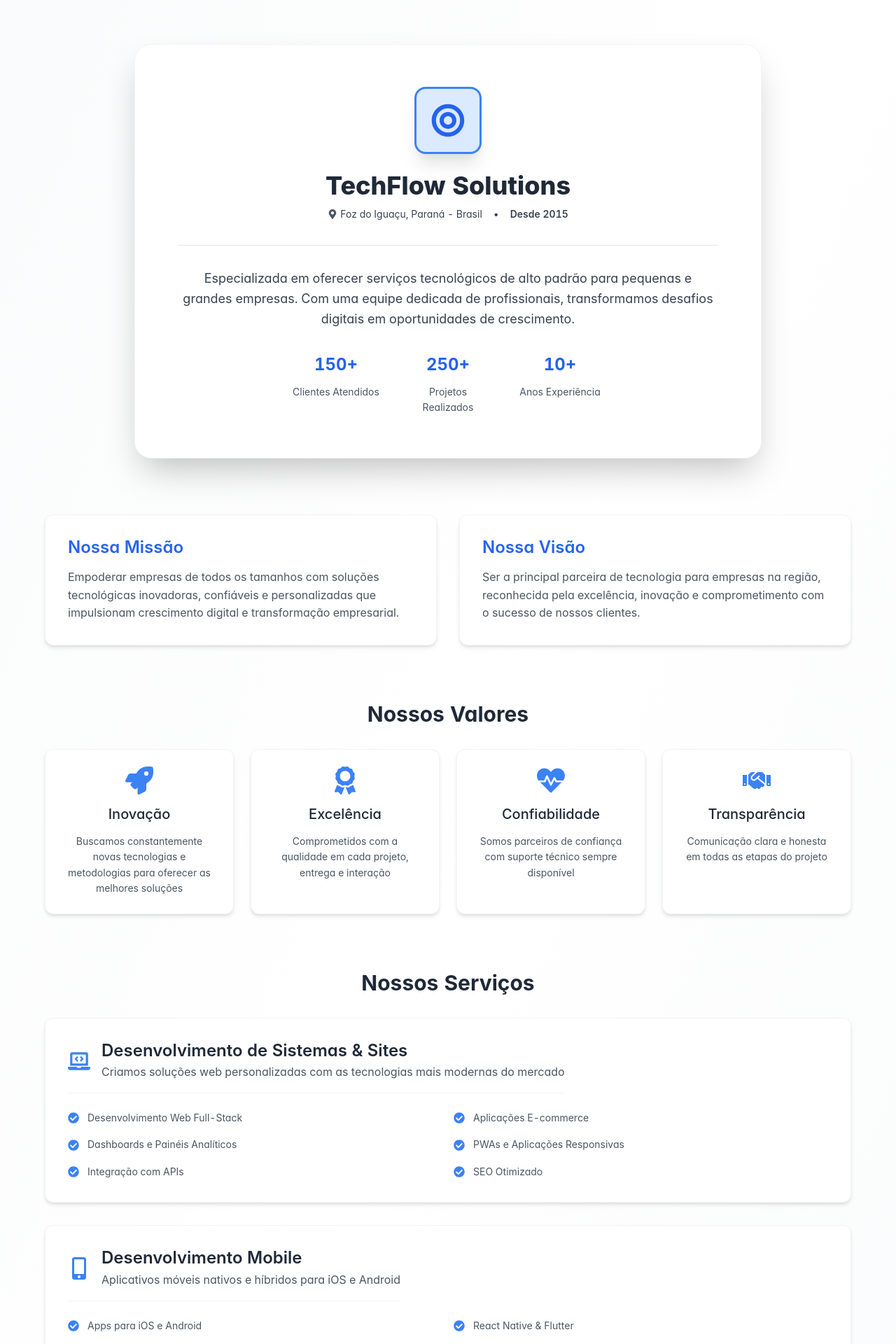
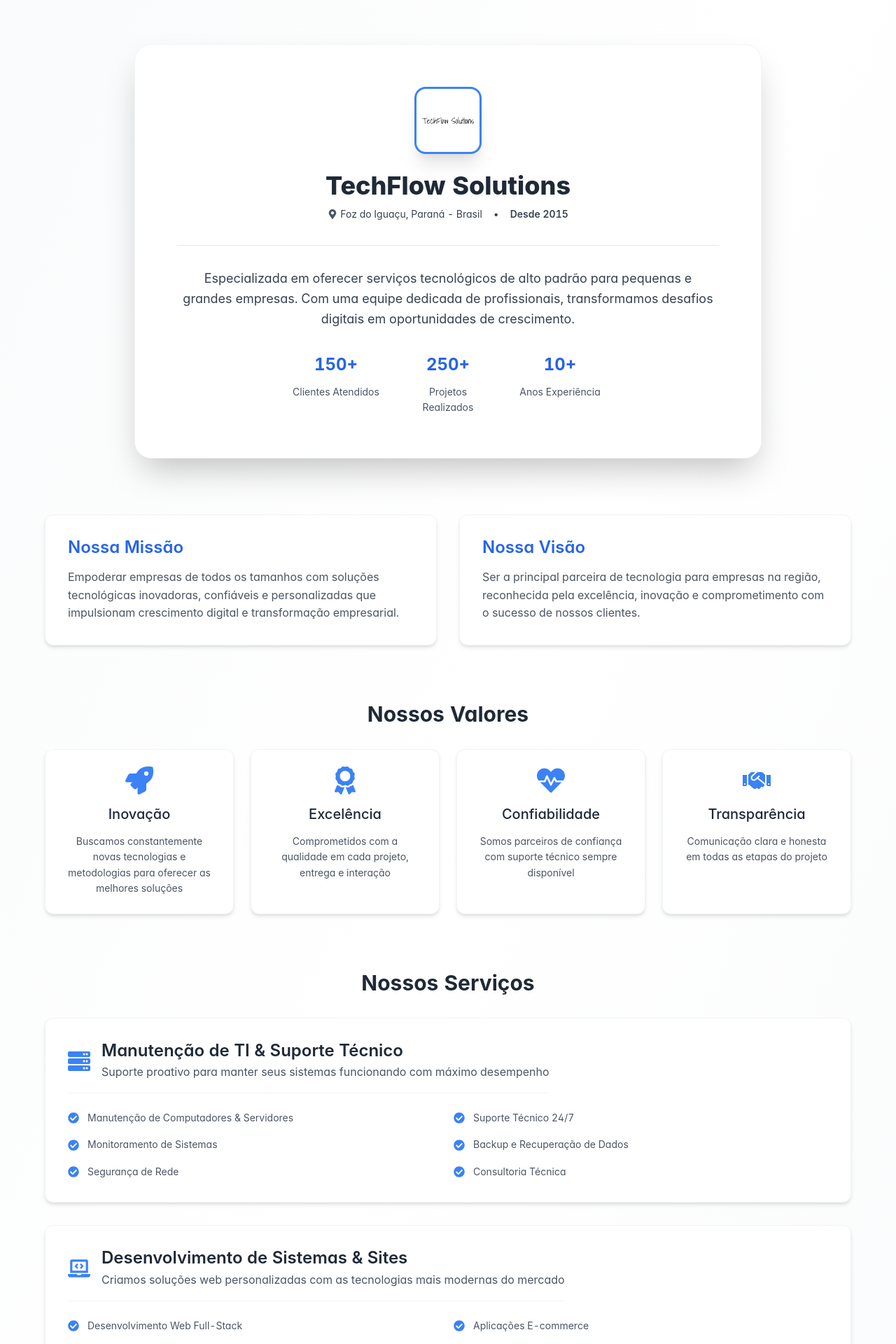
Before and after one commit to luissimon96/techflow-solutions, a React (Vite) app in the folder frontend/: page /sobre in a window 1280 px wide. Shown: the part 360-2280 px from the top of the page at 70% size. Built offline with nearby package versions, Linux system fonts and the light colour scheme.

Commit message:
feat: add IT maintenance and technical support service category to About page

```diff
--- a/frontend/src/pages/About.tsx
+++ b/frontend/src/pages/About.tsx
@@ -28,7 +28,6 @@ import {
   FaCheckCircle,
   FaRocket,
   FaHeartbeat,
-  FaBullseye,
   FaUsers,
   FaHandshake
 } from 'react-icons/fa';
@@ -72,6 +71,19 @@ const values = [
 
 const serviceCategories = [
   {
+    title: 'Manutenção de TI & Suporte Técnico',
+    description: 'Suporte proativo para manter seus sistemas funcionando com máximo desempenho',
+    icon: FaServer,
+    features: [
+      'Manutenção de Computadores & Servidores',
+      'Suporte Técnico 24/7',
+      'Monitoramento de Sistemas',
+      'Backup e Recuperação de Dados',
+      'Segurança de Rede',
+      'Consultoria Técnica'
+    ]
+  },
+  {
     title: 'Desenvolvimento de Sistemas & Sites',
     description: 'Criamos soluções web personalizadas com as tecnologias mais modernas do mercado',
     icon: FaLaptopCode,
@@ -95,19 +107,6 @@ const serviceCategories = [
       'Sincronização em tempo real',
       'Integração com APIs',
       'Deploy nas App Stores'
-    ]
-  },
-  {
-    title: 'Manutenção de TI & Suporte Técnico',
-    description: 'Suporte proativo para manter seus sistemas funcionando com máximo desempenho',
-    icon: FaServer,
-    features: [
-      'Manutenção de Computadores & Servidores',
-      'Suporte Técnico 24/7',
-      'Monitoramento de Sistemas',
-      'Backup e Recuperação de Dados',
-      'Segurança de Rede',
-      'Consultoria Técnica'
     ]
   }
 ];
@@ -180,7 +179,7 @@ export default function About() {
                   <Box
                     w={24}
                     h={24}
-                    bg="brand.100"
+                    bg="white"
                     borderRadius="2xl"
                     display="flex"
                     alignItems="center"
@@ -188,8 +187,14 @@ export default function About() {
                     border="3px solid"
                     borderColor="brand.500"
                     boxShadow="xl"
+                    p={2}
                   >
-                    <Icon as={FaBullseye} w={12} h={12} color="brand.600" />
+                    <Image
+                      src="/logos/logo.png"
+                      alt="TechFlow Solutions"
+                      h="80%"
+                      objectFit="contain"
+                    />
                   </Box>
                   <VStack spacing={2} textAlign="center">
                     <Heading size="xl" color="gray.800">
```
